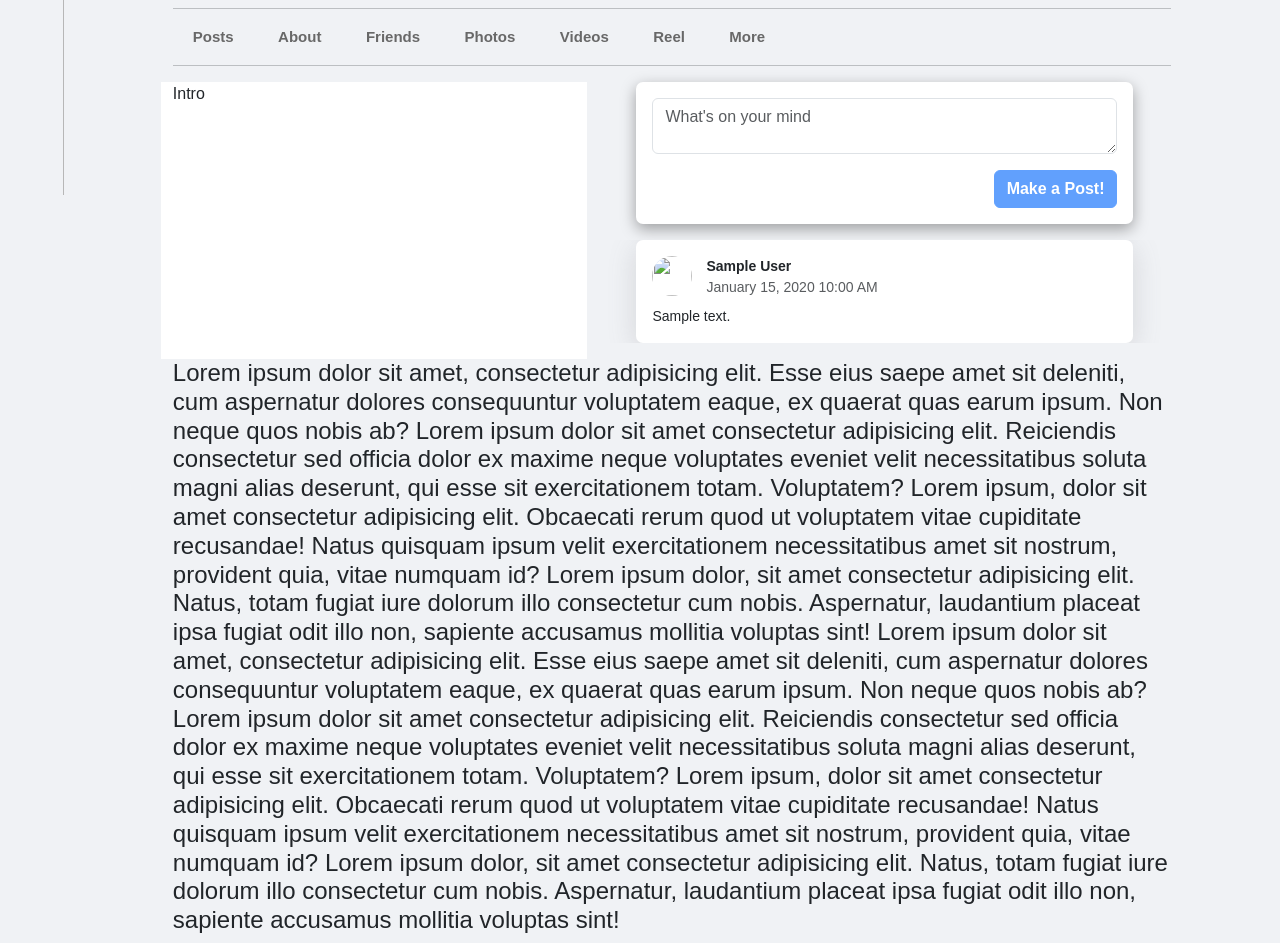
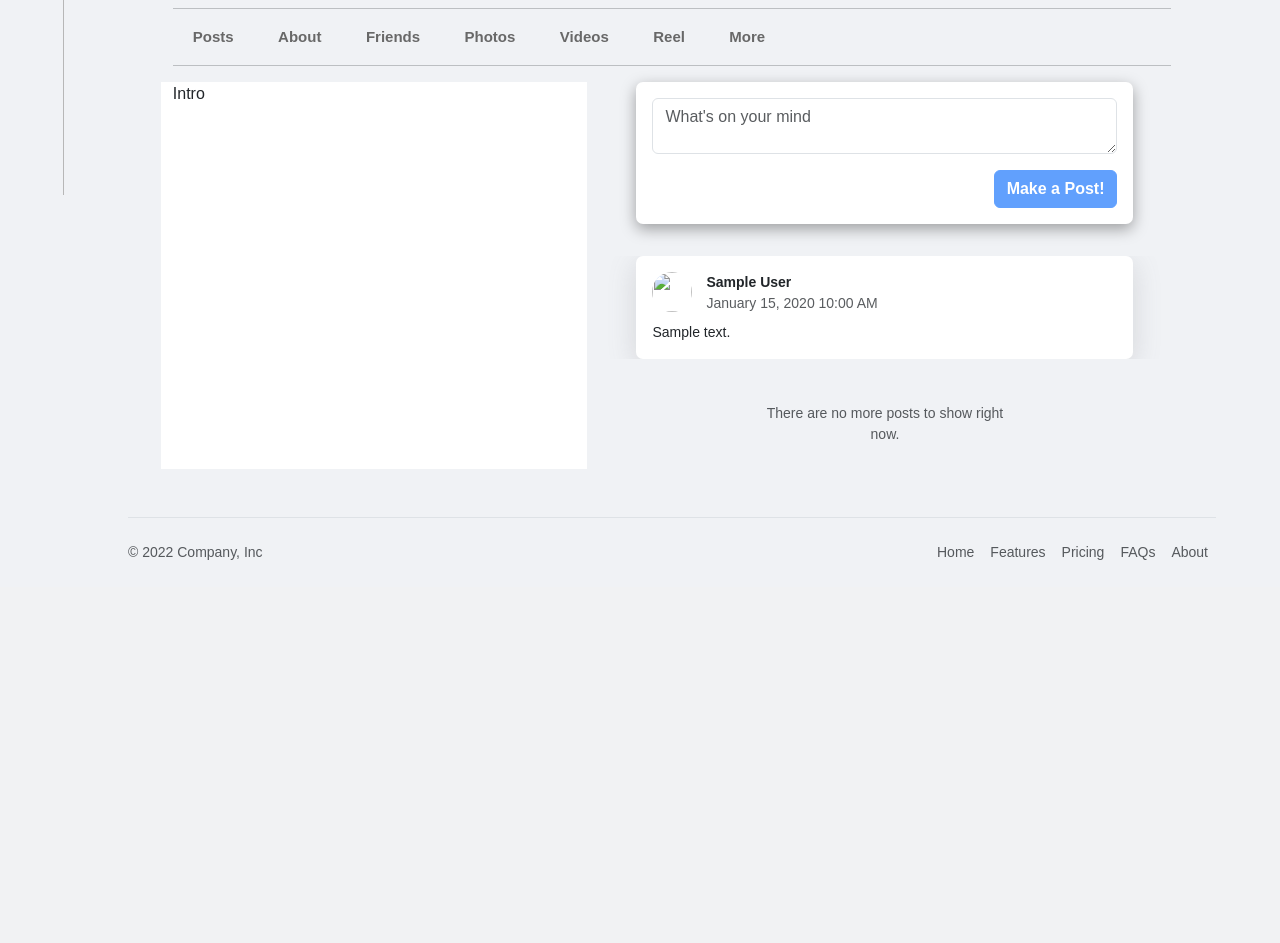
Before and after one commit to manhtran95/facebook, a Django app: page /users/1 in a window 1280 px wide. Shown: the part 661-1604 px from the top of the page. After the commit the page ends 1221 px from the top, so only its background shows below. Run offline with Django 4.2, Linux system fonts and the light colour scheme; a user stored in the database is signed in; tables that the repository leaves empty hold one stand-in row (values such as "Sample post"); some libraries are stand-ins or nearby versions.

Commit message:
Done - infinite scroll.

```diff
--- a/posts/post_views.py
+++ b/posts/post_views.py
@@ -7,8 +7,9 @@ from .models import Post
 from django.views import View
 from django.contrib.auth.mixins import LoginRequiredMixin
 from datetime import datetime
+import time
 
-NUM_LOAD = 10
+NUM_LOAD = 8
 
 
 class CreateIndexView(LoginRequiredMixin, View):
@@ -30,10 +31,14 @@ class CreateIndexView(LoginRequiredMixin, View):
         counter = int(request.GET['counter'])
         queryset = Post.objects.order_by(
             '-pub_datetime')[counter:counter+NUM_LOAD]
+
+        total_num = Post.objects.count()
+        return_counter = counter + NUM_LOAD if total_num >= counter + NUM_LOAD else -1
+
         l = [{
             'author': p.author.__str__(),
             'author_image': p.author.get_profile_picture_mini(),
             'pub_timestamp': datetime.timestamp(p.pub_datetime)*1000,
             'post_text': p.post_text
         } for p in queryset]
-        return JsonResponse({'page': l, 'counter': counter+NUM_LOAD})
+        return JsonResponse({'page': l, 'counter': return_counter})
--- a/posts/static/posts/scripts/helper.js
+++ b/posts/static/posts/scripts/helper.js
@@ -18,7 +18,5 @@ export function getFacebookDatetimeStr(d) {
         { hour12: true, hour: 'numeric', minute: 'numeric' }
     );
 
-    console.log(d)
-
     return `${months[d.getMonth()]} ${d.getDate()}, ${d.getFullYear()} ${timeString12hr}`
 };
--- a/posts/static/posts/scripts/home.js
+++ b/posts/static/posts/scripts/home.js
@@ -1,11 +1,31 @@
 import { getFacebookDatetimeStr } from "./helper.js"
 
-let postCounter = 0
+let nextCounter = 0
+let curCounter = 0
+const NUM_LOAD = 8
+let curObserve = 5
 const allPosts = document.querySelector('#all-posts')
-const postTemplate = document.querySelector('#post-template')
+const postTemplate = document.querySelector('#post-template');
+const observer = new IntersectionObserver(function (entries) {
+    // isIntersecting is true when element and viewport are overlapping
+    // isIntersecting is false when element and viewport don't overlap
+    if (entries[0].isIntersecting === true) {
+        console.log('Element has just become visible in screen');
+        this.disconnect()
+        loadPosts()
+    }
+}, { threshold: [0] });
 
-// #ALL-POSTS - show 1 psot / next page
+(function () {
+    function observe() {
+    }
+
+    window.setTimeout(observe, 50);
+})();
+
+// #ALL-POSTS
 function createPost(p) {
+    curCounter += 1
     const newPost = postTemplate.cloneNode(true);
     const post = newPost.firstElementChild
     const postInfo = post.firstElementChild
@@ -23,8 +43,9 @@ function createPost(p) {
     window.setTimeout(function () {
         newPost.classList.add('active')
     }, 50);
-    newPost.style.marginTop = '1rem'
-    newPost.style.marginBottom = '1rem'
+    newPost.classList.add(`p${curCounter}`)
+    newPost.style.marginTop = '1.25rem'
+    newPost.style.marginBottom = '1.25rem'
 
     return newPost
 }
@@ -35,19 +56,32 @@ function showPosts(posts) {
 
 // #ALL-POSTS - load next page
 function loadPosts() {
+    const loading = document.querySelector('#posts .loading');
+    const noMore = document.querySelector('#posts .no-more');
+
+    console.log('LOADING NEXT PAGE!');
+    loading.style.display = 'block'
     var formData = new FormData();
     let form = document.querySelector(`#hidden-info .index-form`)
 
-    formData.append("counter", postCounter);
+    formData.append("counter", nextCounter);
     axios.get(form.action, {
         params: {
-            counter: postCounter
+            counter: nextCounter
         }
     })
         .then(function (response) {
             console.log('SUCCESS!!');
-            postCounter = response.data.counter
+            loading.style.display = 'none'
+            nextCounter = response.data.counter
             showPosts(response.data.page);
+            // update observer if next page available
+            if (nextCounter > 0) {
+                observer.observe(document.querySelector(`#all-posts .p${curObserve}`));
+                curObserve += NUM_LOAD
+            } else {
+                noMore.style.display = 'block'
+            }
         })
         .catch(function (err) {
             console.log('FAILURE!!');
@@ -104,8 +138,6 @@ function loadPosts() {
                 console.log(error);
             });
     })
-
-
 
 })();
 
--- a/posts/static/posts/stylesheets/home.css
+++ b/posts/static/posts/stylesheets/home.css
@@ -1,10 +1,9 @@
 body {
     font-family: Arial, Helvetica, sans-serif;
+    background-color: #F0F2F5;
 }
 
 #overview .content {
-
-
     margin-left: 10%;
     width: 80%;
 }
@@ -177,6 +176,10 @@ body {
 /* NEW-POST */
 /* *** */
 
+#whole-new-post {
+    margin-bottom: 2em;
+}
+
 #new-post {
     background-color: white;
     padding: 1em;
@@ -210,12 +213,14 @@ body {
     height: auto;
 }
 
-#all-posts .post {
+#posts .post {
     background-color: white;
     border-radius: 7px;
     padding: 1em;
     box-shadow: rgba(100, 100, 111, 0.2) 0px 7px 29px 0px;
 }
+
+
 
 #all-posts .post-info {
     display: flex;
@@ -232,3 +237,20 @@ body {
     font-size: 14px;
     font-weight: 700;
 }
+
+#posts .loading {
+    text-align: center;
+    padding: 1em;
+}
+
+#posts .no-more {
+    display: none;
+    text-align: center;
+    padding: 1em;
+}
+
+footer {
+    margin-left: 10%;
+    margin-right: 5%;
+    font-size: 14px;
+}
--- a/posts/templates/posts/home.html
+++ b/posts/templates/posts/home.html
@@ -162,35 +162,34 @@
                     </div>
                 </div>
 
+                <div class="row">
+                    <div class="loading col-6 offset-3 text-muted">
+                        <span class="spinner-border spinner-border-sm" role="status" aria-hidden="true"></span>
+                        Loading...
+                    </div>
+                    <div class="no-more col-6 offset-3 py-4">
+                        <div class="post-text text-muted small">
+                            There are no more posts to show right now.</div>
+                    </div>
+                </div>
+
             </div>
         </div>
 
-        <h4>
-            Lorem ipsum dolor sit amet, consectetur adipisicing elit. Esse eius saepe amet sit deleniti, cum
-            aspernatur dolores consequuntur voluptatem eaque, ex quaerat quas earum ipsum. Non neque quos nobis ab?
-            Lorem ipsum dolor sit amet consectetur adipisicing elit. Reiciendis consectetur sed officia dolor ex
-            maxime neque voluptates eveniet velit necessitatibus soluta magni alias deserunt, qui esse sit
-            exercitationem totam. Voluptatem?
-            Lorem ipsum, dolor sit amet consectetur adipisicing elit. Obcaecati rerum quod ut voluptatem vitae
-            cupiditate recusandae! Natus quisquam ipsum velit exercitationem necessitatibus amet sit nostrum,
-            provident quia, vitae numquam id?
-            Lorem ipsum dolor, sit amet consectetur adipisicing elit. Natus, totam fugiat iure dolorum illo
-            consectetur cum nobis. Aspernatur, laudantium placeat ipsa fugiat odit illo non, sapiente accusamus
-            mollitia voluptas sint!
-            Lorem ipsum dolor sit amet, consectetur adipisicing elit. Esse eius saepe amet sit deleniti, cum
-            aspernatur dolores consequuntur voluptatem eaque, ex quaerat quas earum ipsum. Non neque quos nobis ab?
-            Lorem ipsum dolor sit amet consectetur adipisicing elit. Reiciendis consectetur sed officia dolor ex
-            maxime neque voluptates eveniet velit necessitatibus soluta magni alias deserunt, qui esse sit
-            exercitationem totam. Voluptatem?
-            Lorem ipsum, dolor sit amet consectetur adipisicing elit. Obcaecati rerum quod ut voluptatem vitae
-            cupiditate recusandae! Natus quisquam ipsum velit exercitationem necessitatibus amet sit nostrum,
-            provident quia, vitae numquam id?
-            Lorem ipsum dolor, sit amet consectetur adipisicing elit. Natus, totam fugiat iure dolorum illo
-            consectetur cum nobis. Aspernatur, laudantium placeat ipsa fugiat odit illo non, sapiente accusamus
-            mollitia voluptas sint!
-            </h2>
     </section>
 </main>
+
+<footer class="d-flex flex-wrap justify-content-between align-items-center py-3 mt-5 border-top">
+    <p class="col-md-4 mb-0 text-muted">&copy; 2022 Company, Inc</p>
+
+    <ul class="nav col-md-4 justify-content-end">
+        <li class="nav-item"><a href="#" class="nav-link px-2 text-muted">Home</a></li>
+        <li class="nav-item"><a href="#" class="nav-link px-2 text-muted">Features</a></li>
+        <li class="nav-item"><a href="#" class="nav-link px-2 text-muted">Pricing</a></li>
+        <li class="nav-item"><a href="#" class="nav-link px-2 text-muted">FAQs</a></li>
+        <li class="nav-item"><a href="#" class="nav-link px-2 text-muted">About</a></li>
+    </ul>
+</footer>
 
 {% endblock %}
 
```
